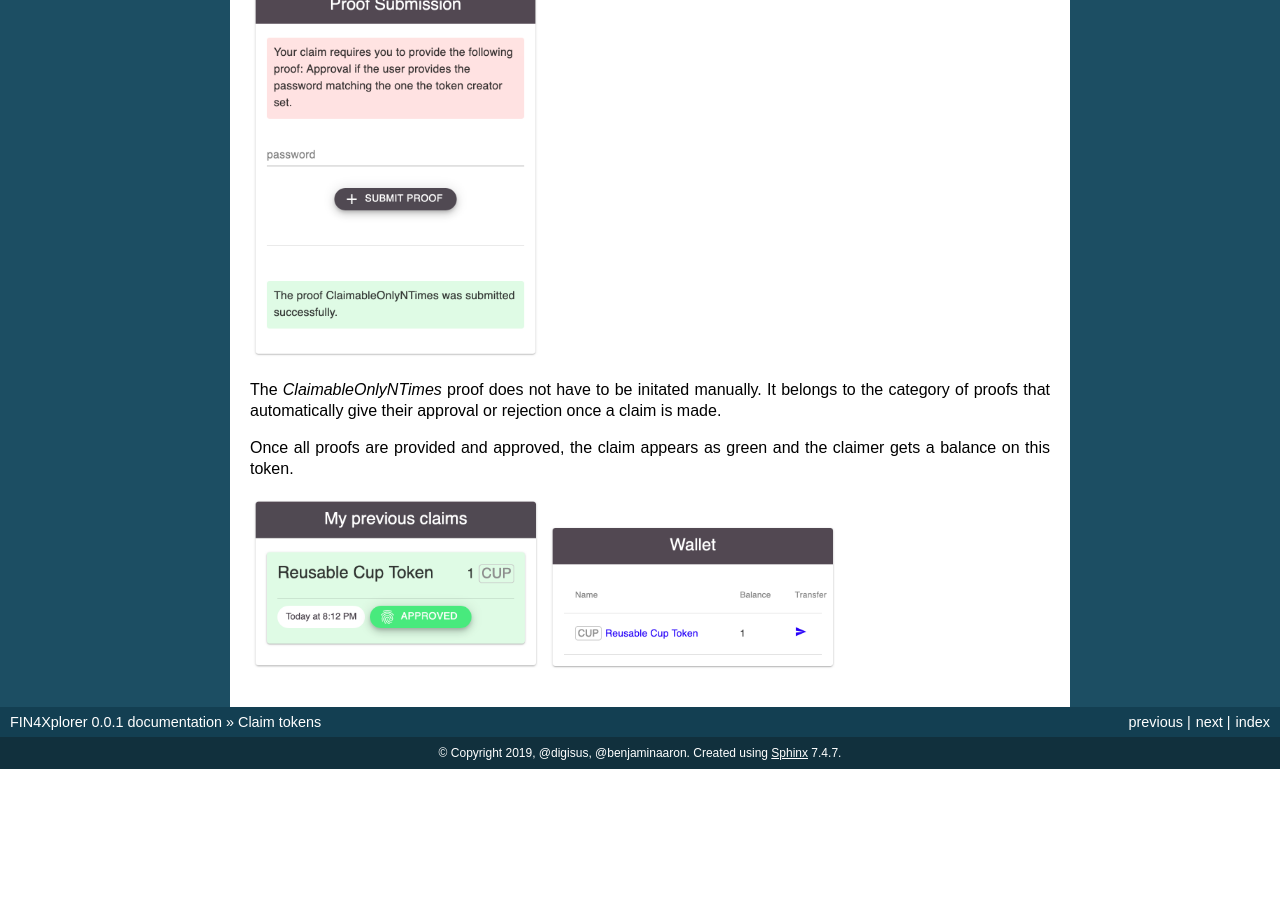
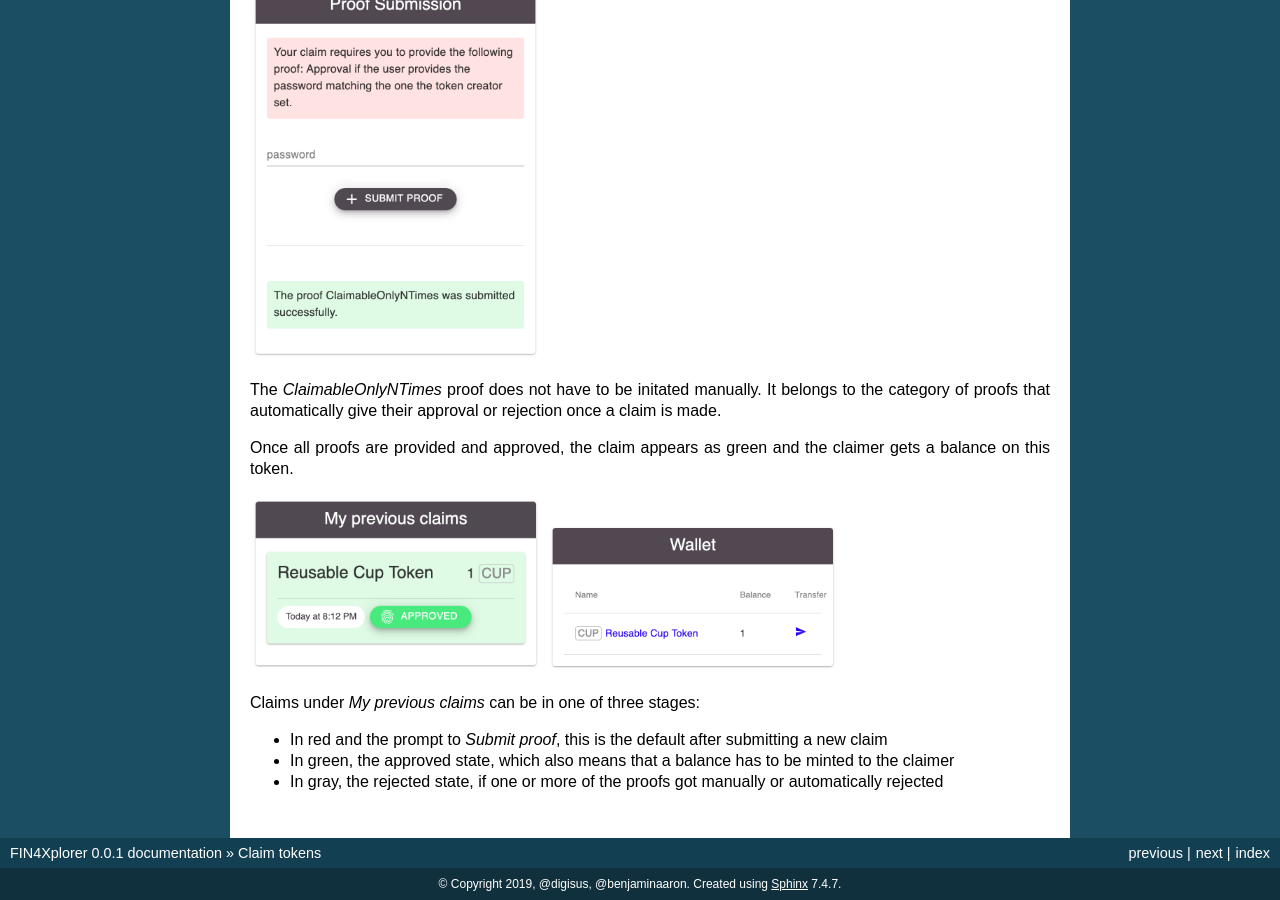
Before and after one commit to FuturICT2/FIN4Documentation, a Sphinx documentation site: the page built from docs/claim-tokens.rst, in a window 1280 px wide and 900 px high, scrolled down 896 px. Built offline with Sphinx 7.4.7, drawn with Linux system fonts in a browser that asks for light colours; before the commit the page ends 1665 px from its top, so only the background shows below that; some of the changed text lies outside the part shown.

Commit message:
Add three stages of claims

```diff
--- a/docs/claim-tokens.rst
+++ b/docs/claim-tokens.rst
@@ -34,3 +34,9 @@ Once all proofs are provided and approved, the claim appears as green and the cl
 
 .. image:: images/Wallet.png
    :scale: 35%
+
+Claims under *My previous claims* can be in one of three stages:
+
+- In red and the prompt to *Submit proof*, this is the default after submitting a new claim
+- In green, the approved state, which also means that a balance has to be minted to the claimer
+- In gray, the rejected state, if one or more of the proofs got manually or automatically rejected
--- a/docs/create-tokens.rst
+++ b/docs/create-tokens.rst
@@ -23,7 +23,7 @@ The effort put into creating a token can range from a quick 1-min-clicktrough to
 
 The last two will import a token creation draft showing up at the bottom of the box. The first option will take you directly into the token creation wizard. It consists of 5 steps concerning the way you want to construct token: Identity, Design, Actions, Minting and Proving. In each step, an info box can be opened that provides explanation to the options in each step.
 
---> TODO screenshots of steps
+--> **TODO** screenshots of steps
 
 Note that at any point you can leave the wizard and your progess will be stored as draft that you could download, and reimport later, as JSON.
 
```
Also changed, not shown: other parts of docs/claim-tokens.rst (+1 -1 lines).
